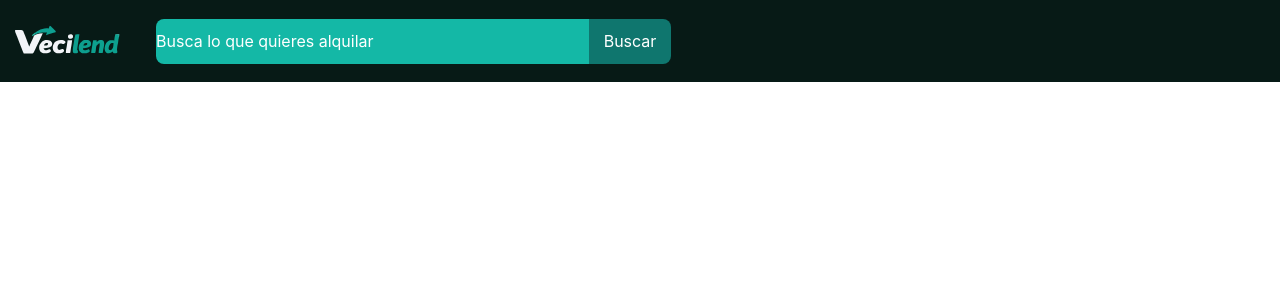
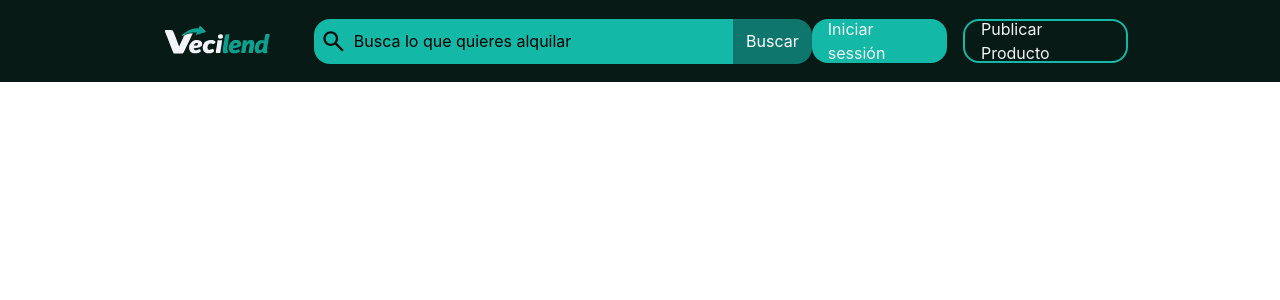
Before and after one commit to DawVecilend/vecilend, a React (Vite) app in the folder frontend/: page / in a window 1280 px wide. Shown: the top 300 px of the page. Built offline with nearby package versions, Linux system fonts and the light colour scheme.

Commit message:
Empty Header desktop

```diff
--- /dev/null
+++ b/frontend/src/components/elementos/PrimaryButton.jsx
@@ -0,0 +1,9 @@
+import React from 'react'
+
+function PrimaryButton(props) {
+  return (
+    <a href={props.url} className='bg-[#14B8A6] h-[44px] px-4 flex items-center text-[#F2F4F8] rounded-2xl'>{props.text}</a>
+  )
+}
+
+export default PrimaryButton
--- a/frontend/src/components/elementos/SearchBar.jsx
+++ b/frontend/src/components/elementos/SearchBar.jsx
@@ -1,12 +1,15 @@
+import searchicon from '/assets/icons/search-icon.svg'
+
 function SearchBar() {
   return (
     <div className="flex">
+      <img src={searchicon} alt="Icono de buscar" className='relative left-8' />
       <input
-        className="w-[433px] h-[45px] bg-[#14B8A6] rounded-l-lg border-none px-3 text-white placeholder-white"
+        className="w-[433px] h-[45px] bg-[#14B8A6] rounded-l-2xl border-none px-10 text-black placeholder-black focus:outline-none"
         type="text"
         placeholder="Busca lo que quieres alquilar"
       />
-      <button className="w-[82px] h-[45px] bg-[#0F766E] rounded-r-lg text-white">
+      <button className="w-[82px] h-[45px] bg-[#0F766E] rounded-r-2xl text-white cursor-pointer">
         Buscar
       </button>
     </div>
--- /dev/null
+++ b/frontend/src/components/elementos/SecondaryButton.jsx
@@ -0,0 +1,7 @@
+function SecondaryButton(props) {
+  return (
+    <a href={props.url} className='border-2 border-[#14B8A6] h-[44px] px-4 flex items-center text-[#F2F4F8] rounded-2xl'>{props.text}</a>
+  )
+}
+
+export default SecondaryButton
--- a/frontend/src/components/header/HeaderDesktop.jsx
+++ b/frontend/src/components/header/HeaderDesktop.jsx
@@ -1,14 +1,20 @@
 import { Link } from 'react-router-dom'
 import LogoDark from '/assets/logos/LogoDark.svg'
 import SearchBar from '../elementos/SearchBar'
+import PrimaryButton from '../elementos/PrimaryButton'
+import SecondaryButton from '../elementos/SecondaryButton'
 
 function HeaderDesktop() {
   return (
-    <header className="bg-[#071A16] h-[82px] flex items-center gap-[20px]">
+    <header className="bg-[#071A16] h-[82px] flex items-center justify-between px-38">
         <Link to="/" className="flex items-center">
           <img src={LogoDark} alt="Logo modo oscuro" className="h-[45px] w-[136px]"/>
         </Link>
         <SearchBar/>
+        <div className='flex gap-4'>
+          <PrimaryButton url="/login" text="Iniciar sessión"/>
+          <SecondaryButton url="/publication-product" text="Publicar Producto" />
+        </div>
     </header>
   )
 }
--- a/frontend/src/index.css
+++ b/frontend/src/index.css
@@ -7,7 +7,5 @@
 }
 
 * {
-  margin: 0;
-  padding: 0;
   box-sizing: border-box;
 }
```
Also changed, not shown: frontend/src/App.css (+0 -36 lines), frontend/public/assets/icons/search-icon.svg (added).
